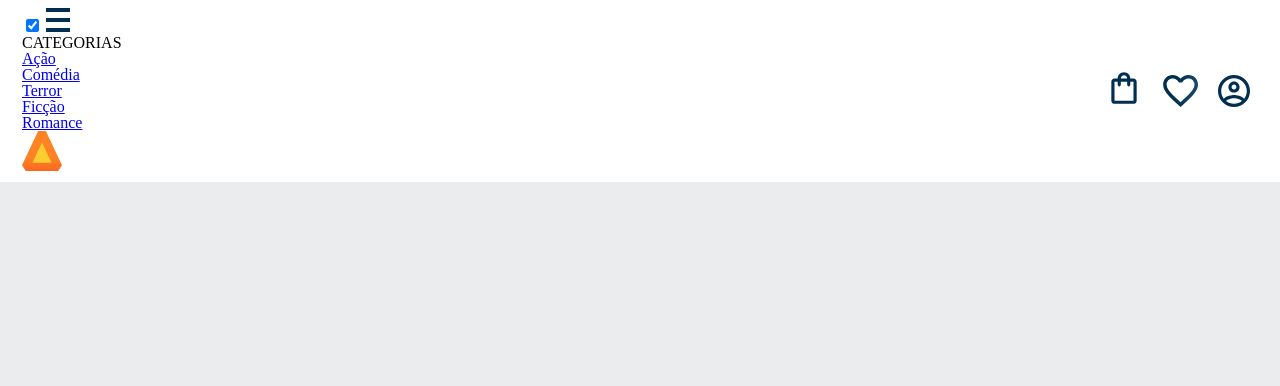
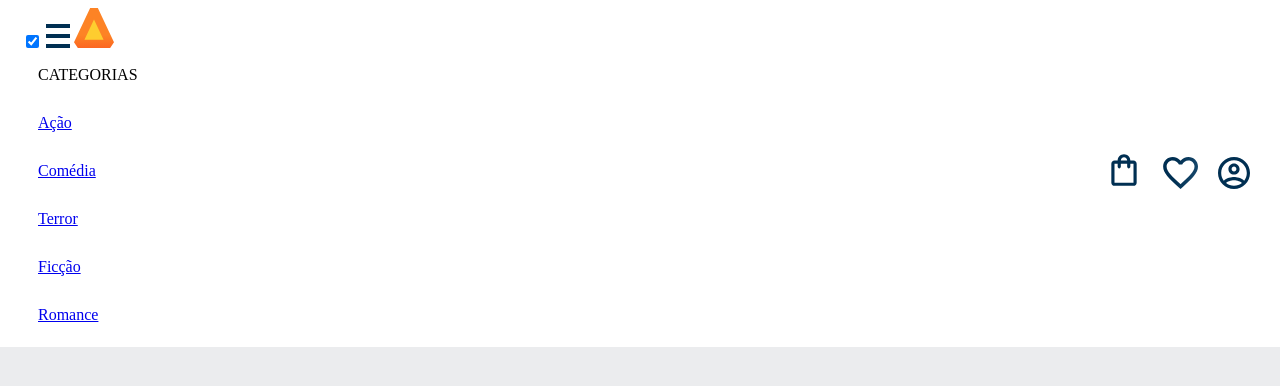
Before and after one commit to piresnkz/Leandro-e-Maria-2E, a plain HTML site: page index.html in a window 1280 px wide. Both pictures are taken after a click on the checkbox 32 px from the left and 46 px from the top of the page. Drawn offline with Linux system fonts and the light colour scheme.

Commit message:
Add files via upload

```diff
--- a/assets/css/header.css
+++ b/assets/css/header.css
@@ -21,7 +21,12 @@ body{
 }
 .menu-lista{
     display: none;
+
 }
 .menu-checkbox:checked ~ .menu-lista{
     display: block;
 }
+.lista-item{
+    padding: 1em;
+    background-color: white;
+}
--- a/assets/css/style.css
+++ b/assets/css/style.css
@@ -1 +1,6 @@
 @import url(header.css);
+:root{
+    --cor-de-fundo: #ebecee;
+    --branco: #ffffff;
+    --laranja: #eb9b00;
+}
--- a/index.html
+++ b/index.html
@@ -15,6 +15,8 @@
             <label for="menu">
                 <span class="menu-hamburger"></span>
             </label>
+
+            <img src="assets/img/AluraBooks/Logo.svg" alt="logo da alurabooks" class="logo-alurabooks">
             <ul class="menu-lista">
                 <li class="lista-item">CATEGORIAS</li>
                 <li class="lista-item"> <a href="#">Ação</a> </li>
@@ -23,7 +25,6 @@
                 <li class="lista-item"> <a href="#">Ficção</a> </li>
                 <li class="lista-item"> <a href="#">Romance</a> </li>
             </ul>
-            <img src="assets/img/AluraBooks/Logo.svg" alt="logo da alurabooks" class="logo-alurabooks">
         </div>
         <div class="container">
             <a href="#"><img src="assets/img/AluraBooks/Compras.svg" alt=""></a>
```
